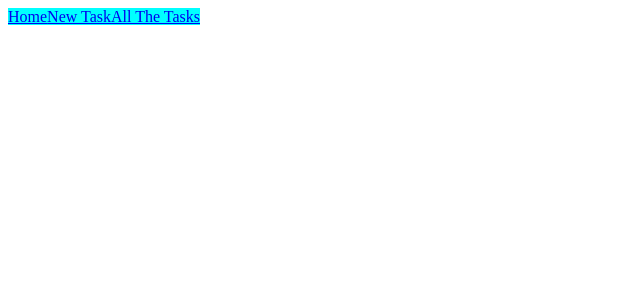
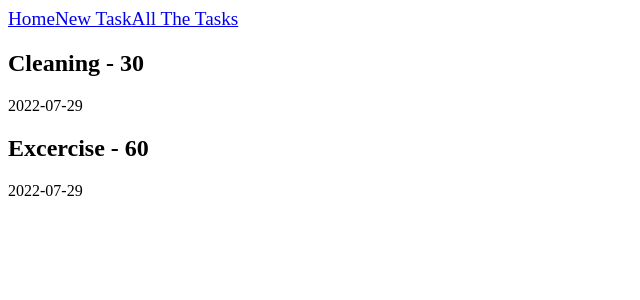
Before and after one commit to melissavaiden/phase-2-project, a React (Create React App) app: page / in a window 1280 px wide. Shown: the top 300 px of the page, without its empty margins (0-640 px from the left). Built offline with nearby package versions, Linux system fonts and the light colour scheme; data requests are answered from the project's data file.

Commit message:
Card Creation for Each Task

```diff
--- a/src/components/App.js
+++ b/src/components/App.js
@@ -1,24 +1,25 @@
-import React, {useEffect} from 'react';
-import {BrowserRouter, Route} from "react-router-dom"
+import React, {useEffect, useState} from 'react';
+import {Route} from "react-router-dom"
 import TaskList from './TaskList';
 import TaskForm from './TaskForm'
 import Home from './Home';
 import { Switch } from 'react-router-dom';
 
 function App() {
+  const [tasks, setTasks] = useState([])
 
     useEffect(() => {
       fetch('http://localhost:3000/tasks')
     .then((r) => r.json())
-    .then((tasks) => console.log(tasks))
-    })
+    .then((tasks) => setTasks(tasks))
+    },[])
 
 
   return (
     <div className="App">
       <Switch>
       <Route path="/">
-        <Home />
+        <Home tasks={tasks}/>
       </Route>
       <Route path="/TaskForm">
         <TaskForm />
--- a/src/components/Home.js
+++ b/src/components/Home.js
@@ -1,10 +1,12 @@
 import React from "react";
 import NavBar from "./NavBar"
+import TaskCard from "./TaskCard";
 
-function Home() {
+function Home({tasks}) {
     return (
         <div>
             <NavBar />
+            <TaskCard tasks={tasks}/>
         </div>
     )
 }
--- a/src/components/TaskCard.js
+++ b/src/components/TaskCard.js
@@ -1,9 +1,17 @@
 import React from "react";
 
-function TaskCard() {
+function TaskCard({tasks}) {
+    const task = tasks.map((task) => {
+        return (
+            <div key={task.id}>
+                <h2>{task.name} - {task.time}</h2>
+                <p>{task.date}</p>
+            </div>
+        )
+    })
     return (
         <div>
-
+            {task}
         </div>
     )
 }
--- a/src/style.css
+++ b/src/style.css
@@ -1,3 +1,4 @@
 .navLink {
-    background-color: aqua;
+    font-size: larger;
+
 }
```
